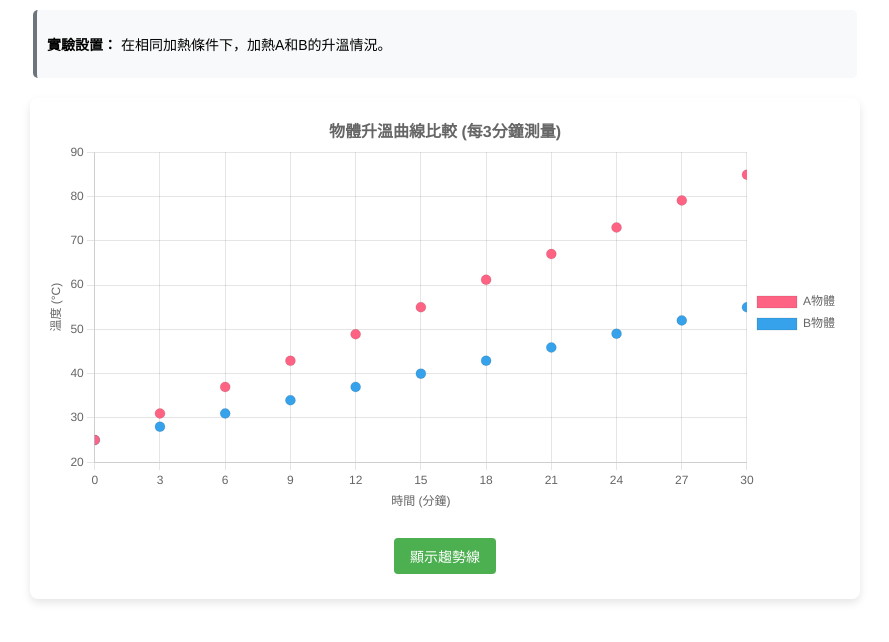
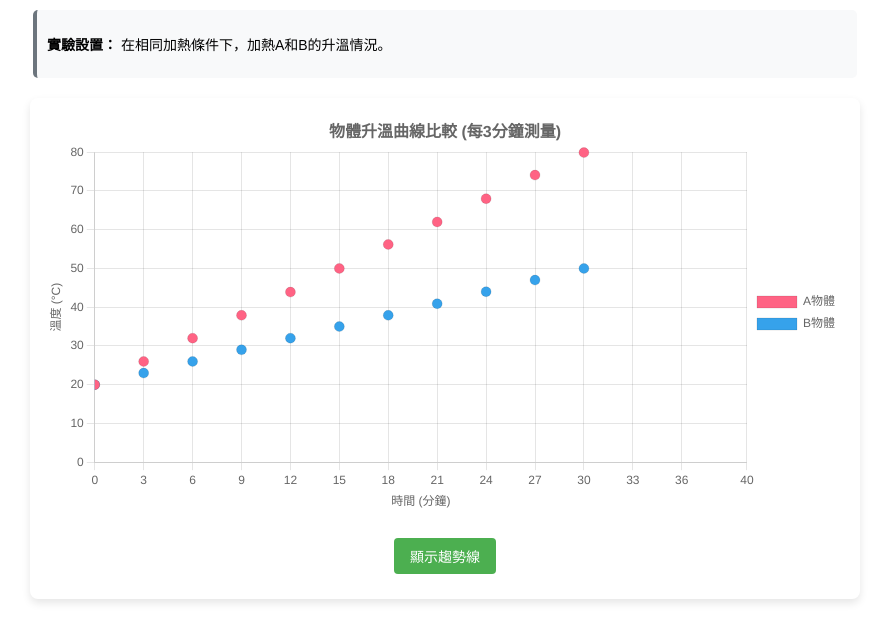
Before and after one commit to jjpong/graph, a plain HTML site: page 升溫曲線.html in a window 1280 px wide. Shown: the whole page, without its empty margins (195-1084 px from the left). Drawn offline with nearby package versions, Linux system fonts and the light colour scheme.

Commit message:
Update 升溫曲線.html

```diff
--- a/升溫曲線.html
+++ b/升溫曲線.html
@@ -81,7 +81,7 @@
         // 等待DOM完全加載
         document.addEventListener('DOMContentLoaded', function() {
             // 設定初始溫度和升溫率
-            const initialTemp = 25; // 初始溫度25°C
+            const initialTemp = 20; // 初始溫度25°C
             const rateA = 2;        // A物體升溫率：2°C/分鐘
             const rateB = 1;        // B物體升溫率：1°C/分鐘
             const duration = 30;    // 加熱總時間：30分鐘
@@ -236,7 +236,7 @@
                                 text: '時間 (分鐘)'
                             },
                             min: 0,
-                            max: 30,
+                            max: 40,
                             ticks: {
                                 stepSize: 3
                             }
@@ -246,7 +246,7 @@
                                 display: true,
                                 text: '溫度 (°C)'
                             },
-                            min: 20, // 起始值略低於25°C，便於觀察
+                            min: 0, // 起始值略低於25°C，便於觀察
                             ticks: {
                                 stepSize: 10
                             }
```
